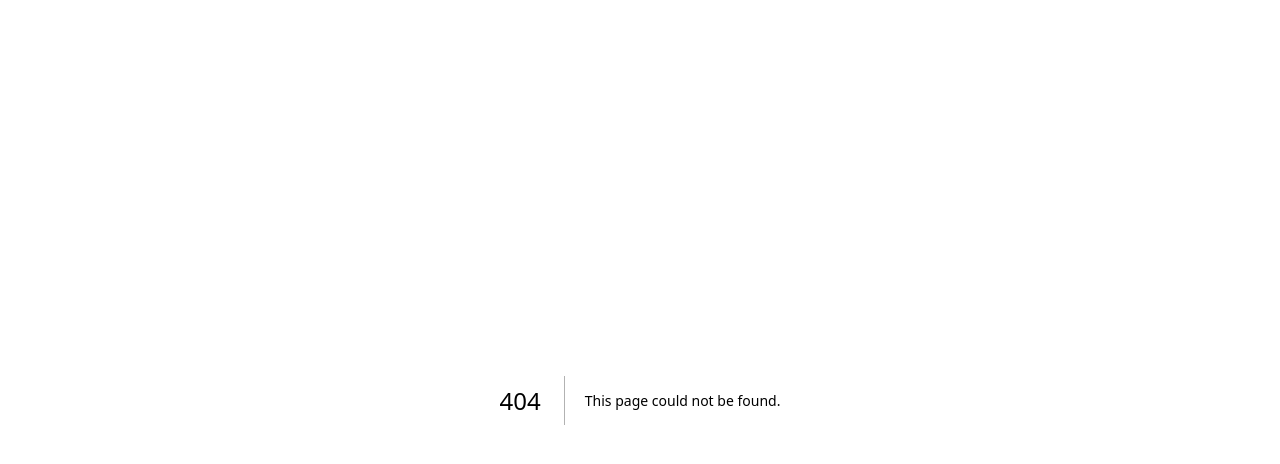
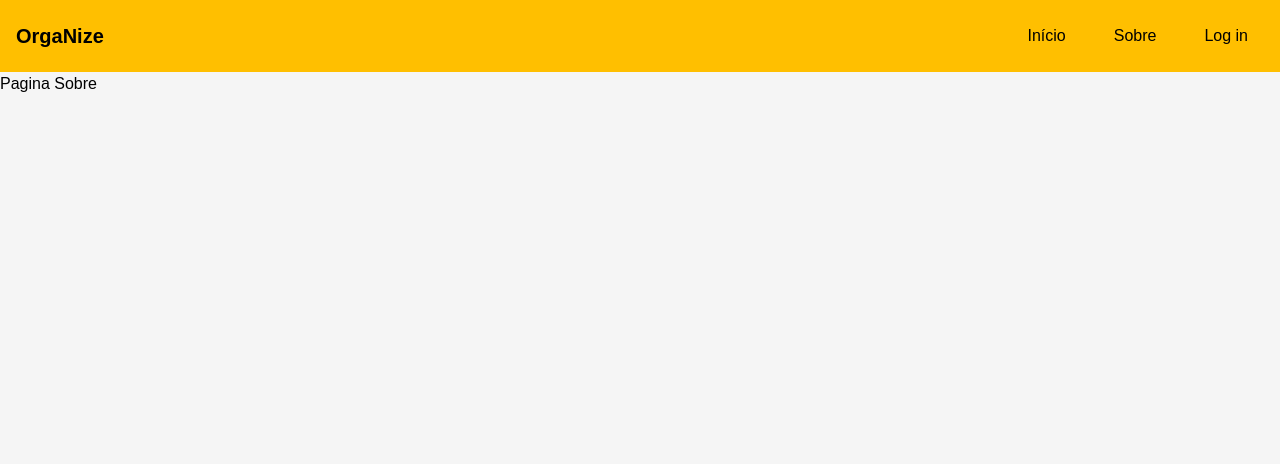
Before and after one commit to GuilhermeBritoFS1/Organize_deploy, a Next.js app in the folder organize/: page /about in a window 1280 px wide. Before the commit this address had no page. Shown: the top 464 px of the page. Built offline with nearby package versions, Linux system fonts and the light colour scheme.

Commit message:
Criação do Header das paginas Next.js

```diff
--- /dev/null
+++ b/organize/src/app/about/page.js
@@ -0,0 +1,7 @@
+export default function About() {
+  return (
+    <div>
+      <h1>Pagina Sobre</h1>
+    </div>
+  );
+}
--- a/organize/src/app/pages/create/page.js
+++ b/organize/src/app/create/page.js
@@ -1,4 +1,4 @@
-export default function create() {
+export default function Create() {
   return (
     <div>
       <h1>Pagina de Cadastro</h1>
--- a/organize/src/app/globals.css
+++ b/organize/src/app/globals.css
@@ -1,5 +1,10 @@
 @import "tailwindcss";
 
 body {
-  font-family: Arial, Helvetica, sans-serif;
+  font-family: Arial, sans-serif;
+  -webkit-font-smoothing: antialiased;
+  -moz-osx-font-smoothing: grayscale;
+  margin: 0;
+  padding: 0;
+  background-color: #f5f5f5;
 }
--- a/organize/src/app/layout.js
+++ b/organize/src/app/layout.js
@@ -1,9 +1,18 @@
 import "./globals.css";
+import Header from "../components/header";
 
 export default function RootLayout({ children }) {
   return (
-    <html lang="en">
-      <body className={` antialiased`}>{children}</body>
+    <html lang="pt-br">
+      <head>
+        <title>OrgaNize</title>
+        <meta charSet="UTF-8" />
+        <meta name="viewport" content="width=device-width, initial-scale=1.0" />
+      </head>
+      <body>
+        <Header />
+        {children}
+      </body>
     </html>
   );
 }
--- a/organize/src/app/pages/login/page.js
+++ b/organize/src/app/login/page.js
@@ -1,4 +1,4 @@
-export default function login() {
+export default function Login() {
   return (
     <div>
       <h1>Pagina de Login</h1>
--- a/organize/src/app/page.js
+++ b/organize/src/app/page.js
@@ -1,4 +1,4 @@
-export default function home() {
+export default function Home() {
   return (
     <div>
       <h1>Pagina Inicial</h1>
--- a/organize/src/app/pages/profile/page.js
+++ b/organize/src/app/profile/page.js
@@ -1,4 +1,4 @@
-export default function profile() {
+export default function Profile() {
   return (
     <div>
       <h1>Pagina de Perfil</h1>
--- /dev/null
+++ b/organize/src/components/header/index.js
@@ -0,0 +1,38 @@
+"use client";
+
+import { useState } from "react";
+
+export default function Header() {
+  const [menuOpen, setMenuOpen] = useState(false);
+
+  return (
+    <header className="flex justify-between items-center bg-[#ffbf00] text-black p-4">
+      <div className="text-xl font-bold">OrgaNize</div>
+
+      <div
+        className="text-2xl cursor-pointer md:hidden"
+        onClick={() => setMenuOpen(!menuOpen)}
+      >
+        ☰
+      </div>
+
+      <nav
+        className={`absolute md:static top-16 right-4 bg-[#ffd191] md:bg-transparent rounded-lg p-4 md:p-0 md:flex gap-4 transition-all duration-300 ${
+          menuOpen ? "block" : "hidden"
+        }`}
+      >
+        <a href="./" className="block md:inline px-4 py-2 hover:underline">
+          Início
+        </a>
+
+        <a href="./about" className="block md:inline px-4 py-2 hover:underline">
+          Sobre
+        </a>
+
+        <a href="./login" className="block md:inline px-4 py-2 hover:underline">
+          Log in
+        </a>
+      </nav>
+    </header>
+  );
+}
```
Also changed, not shown: organize/public/Logo.png (added), organize/public/Logo.svg (added).
